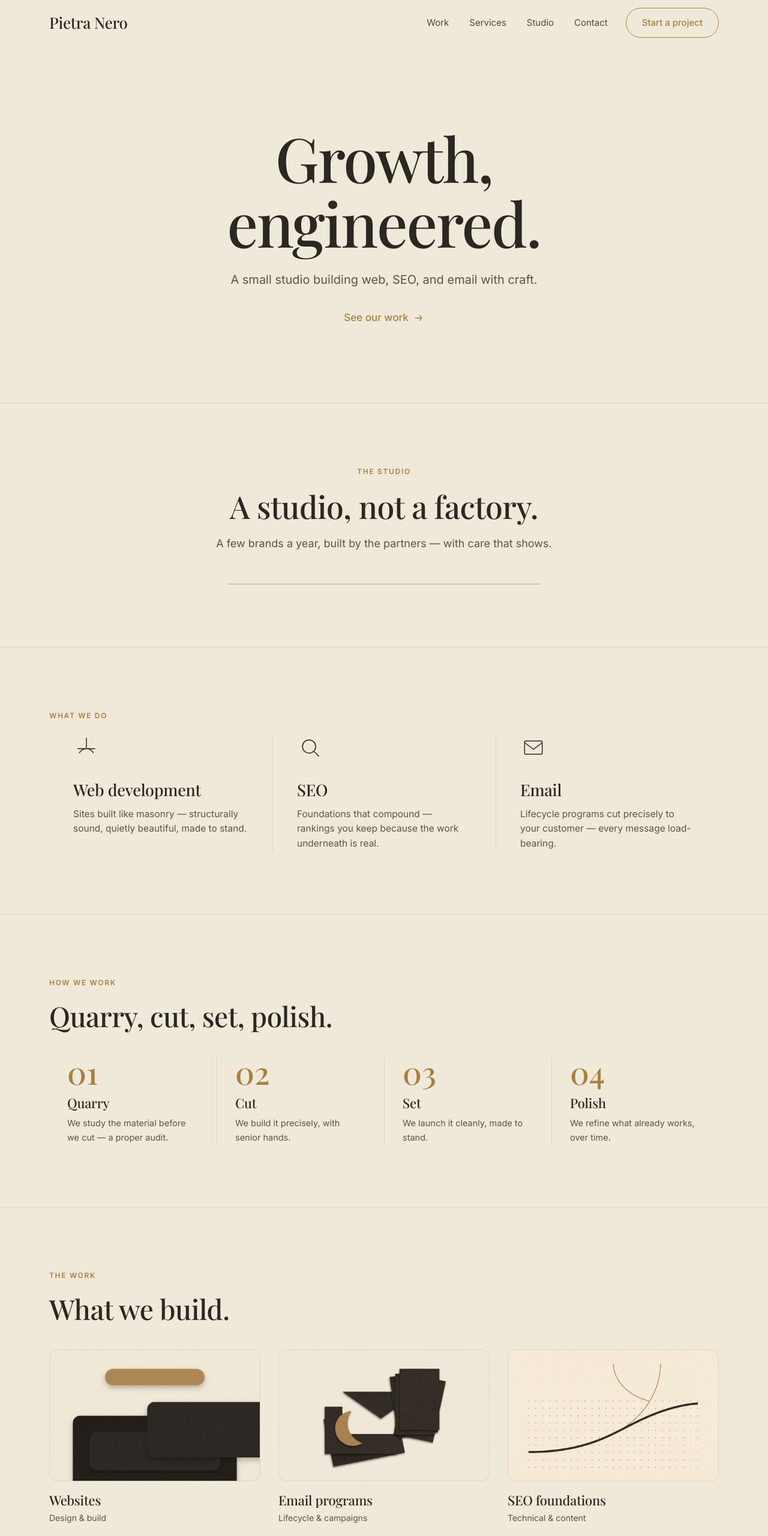
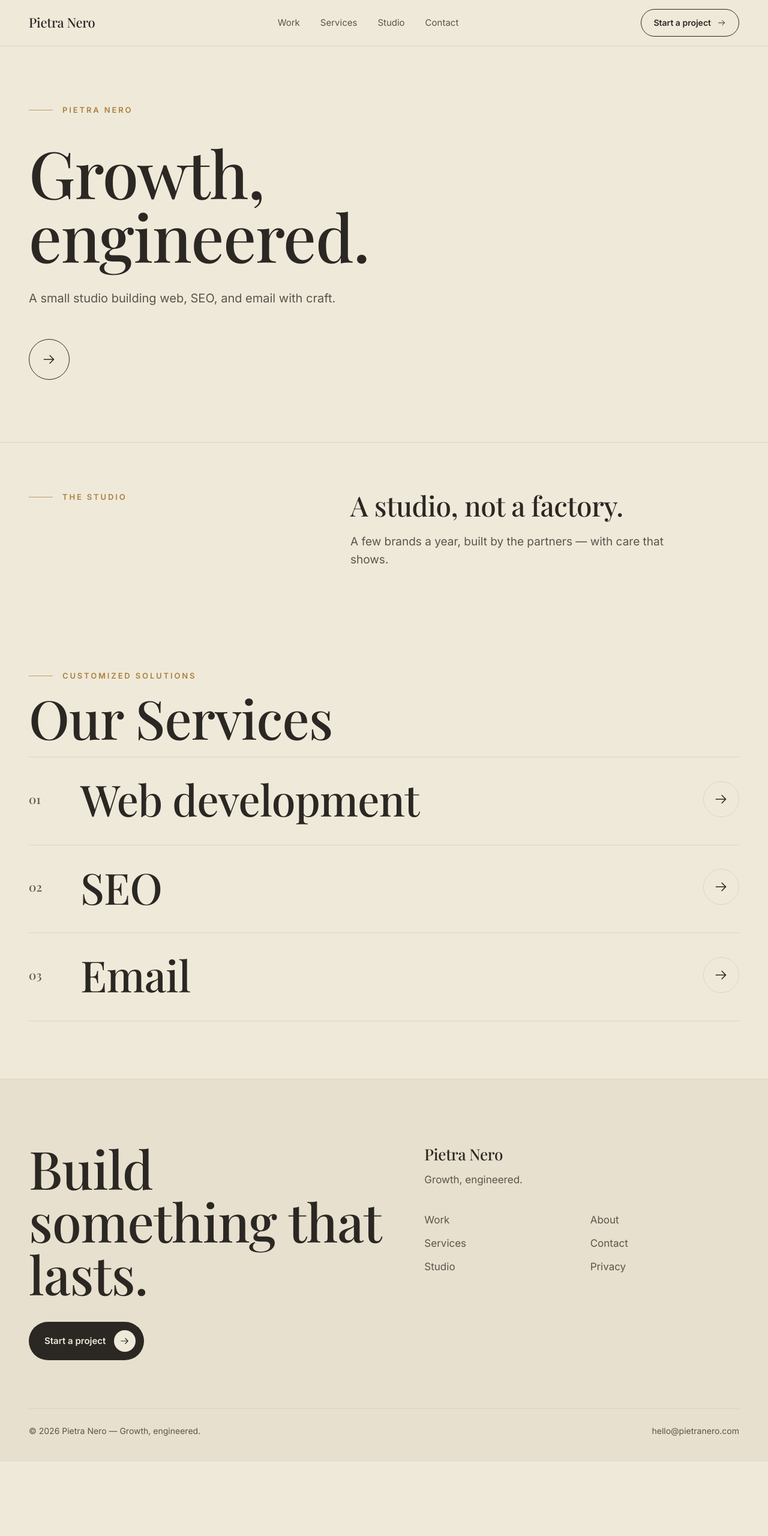
Before and after one commit to concon1616/pietranero-site, a plain HTML site: page index.html in a window 1280 px wide. Shown: the top 2560 px of the page at 60% size. After the commit the page ends 2436 px from the top, so only its background shows below. Drawn offline with nearby package versions, Linux system fonts and the light colour scheme.

Commit message:
Homestead layout: numbered-services hero, honest content (no fabricated logos/testimonials)

```diff
--- a/index.html
+++ b/index.html
@@ -2,11 +2,11 @@
 <html lang="en">
 <head>
 <meta charset="utf-8">
-<meta name="viewport" content="width=device-width, initial-scale=1">
+<meta name="viewport" content="width=device-width,initial-scale=1">
 <title>Pietra Nero — A digital studio built on craft</title>
 <meta name="description" content="Pietra Nero is a small digital studio building web, SEO, and email with craft. A few brands a year, built by the partners.">
 <meta name="theme-color" content="#2B2723">
-<meta property="og:title" content="Pietra Nero — Growth, engineered.">
+<meta property="og:title" content="Pietra Nero - Growth, engineered.">
 <meta property="og:description" content="Pietra Nero is a small digital studio building web, SEO, and email with craft. A few brands a year, built by the partners.">
 <meta property="og:type" content="website">
 <link rel="preconnect" href="https://fonts.googleapis.com">
@@ -14,165 +14,141 @@
 <link href="https://fonts.googleapis.com/css2?family=Playfair+Display:wght@500;600&family=Inter:wght@400;500;600&display=swap" rel="stylesheet">
 <style>
   :root{
-    --ground:#EFE9DA;--ground2:#E7E0CE;--text:#2B2723;--soft:#5A544B;
-    --accent:#A9803A;--line:#B08D57;--rule:#DCD5C4;--kicker:#A9803A;
-    --maxw:1180px;--display:"Playfair Display",Georgia,serif;--body:"Inter",system-ui,sans-serif;
+    --ground:#EFE9DA; --ground2:#E7E0CE; --text:#2B2723; --soft:#5A544B;
+    --accent:#A9803A; --line:#B08D57; --rule:#DCD5C4; --kicker:#A9803A;
+    --display:"Playfair Display",Georgia,serif; --body:"Inter",system-ui,sans-serif;
   }
-  *{box-sizing:border-box}
+  *{box-sizing:border-box;margin:0;padding:0}
   html{scroll-behavior:smooth}
-  body{margin:0;background:var(--ground);color:var(--text);font-family:var(--body);
-    font-size:17px;line-height:1.6;-webkit-font-smoothing:antialiased;text-rendering:optimizeLegibility}
-  .wrap{max-width:var(--maxw);margin:0 auto;padding:0 32px}
-  h1,h2,h3{font-family:var(--display);font-weight:500;line-height:1.05;margin:0;letter-spacing:-.01em}
-  a{color:inherit}
-  .kicker{font-family:var(--body);font-size:12px;font-weight:600;letter-spacing:.14em;
-    text-transform:uppercase;color:var(--kicker);margin:0 0 22px}
-  .sub{color:var(--soft);font-size:18px;max-width:52ch}
-  .btn{display:inline-block;font-family:var(--body);font-weight:500;font-size:15px;
-    padding:12px 26px;border-radius:999px;text-decoration:none;transition:.18s ease}
-  .btn--solid{background:var(--accent);color:#fff}
-  .btn--solid:hover{filter:brightness(1.06)}
-  .btn--ghost{border:1.5px solid var(--accent);color:var(--accent)}
-  .btn--ghost:hover{background:var(--accent);color:#fff;border-color:var(--accent)}
-  .link{color:var(--accent);text-decoration:none;font-weight:500;display:inline-flex;align-items:center;gap:8px}
-  .link:hover{gap:12px}
-  .link svg{transition:transform .18s ease}.link:hover svg{transform:translateX(3px)}
-  section{padding:104px 0}
-  .divide{border-top:1px solid var(--rule)}
-  :focus-visible{outline:2px solid var(--accent);outline-offset:3px;border-radius:3px}
-  header{position:sticky;top:0;z-index:10;background:rgba(239,233,218,.86);
-    backdrop-filter:saturate(1.2) blur(8px);border-bottom:1px solid transparent}
-  header.scrolled{border-bottom-color:var(--rule)}
-  .nav{display:flex;align-items:center;justify-content:space-between;height:76px}
-  .brand{font-family:var(--display);font-size:26px;font-weight:500;letter-spacing:-.01em;text-decoration:none}
-  .nav ul{display:flex;gap:34px;list-style:none;margin:0;padding:0}
-  .nav a.navlink{text-decoration:none;font-size:15px;color:var(--text);opacity:.82}
-  .nav a.navlink:hover{opacity:1}
-  .nav .right{display:flex;align-items:center;gap:30px}
-  .hero{padding:132px 0 128px;text-align:center}
-  .hero h1{font-size:clamp(48px,8vw,104px);letter-spacing:-.02em}
-  .hero .sub{margin:26px auto 34px;font-size:20px;text-align:center}
-  .position{text-align:center}
-  .position h2{font-size:clamp(30px,4.4vw,52px);max-width:22ch;margin:0 auto}
-  .position .sub{margin:20px auto 0;text-align:center}
-  .position .rule{height:1px;background:var(--accent);max-width:520px;margin:52px auto 0;opacity:.65}
-  .cols3{display:grid;grid-template-columns:repeat(3,1fr);margin-top:12px}
-  .svc{padding:0 40px}
-  .svc + .svc{border-left:1px solid var(--rule)}
-  .svc .glyph{width:44px;height:44px;color:var(--text);margin-bottom:26px}
-  .svc h3{font-size:27px;margin-bottom:14px}
-  .svc p{color:var(--soft);margin:0;font-size:15.5px;max-width:34ch}
-  .steps{display:grid;grid-template-columns:repeat(4,1fr);margin-top:44px}
-  .step{padding:0 30px}
-  .step + .step{border-left:1px solid var(--rule)}
-  .step .num{font-family:var(--display);font-size:52px;color:var(--accent);line-height:1;font-weight:400}
-  .step h3{font-size:22px;margin:14px 0 10px}
-  .step p{color:var(--soft);font-size:14.5px;margin:0}
-  .work-grid{display:grid;grid-template-columns:repeat(3,1fr);gap:30px;margin-top:44px}
-  .card .thumb{aspect-ratio:16/10;border-radius:14px;background:radial-gradient(120% 120% at 20% 15%,#E4DAC3 0%,#D8CDB2 55%,#CDC0A2 100%);
-    border:1px solid var(--rule);overflow:hidden}
-  .card .thumb img{width:100%;height:100%;object-fit:cover;display:block}
-  .card h3{font-size:22px;margin:20px 0 4px}
-  .card span{color:var(--soft);font-size:14px}
-  .ppl{display:grid;grid-template-columns:repeat(2,1fr);gap:30px;margin-top:44px;max-width:760px}
-  .person{display:flex;align-items:center;gap:22px}
-  .avatar{width:96px;height:96px;border-radius:50%;flex:0 0 auto;object-fit:cover;
-    object-position:center 22%;background:radial-gradient(80% 80% at 50% 35%,#DED3BC,#CFC3A7);border:1px solid var(--rule);display:block}
-  .person h3{font-size:22px;margin:0 0 2px}
-  .person span{color:var(--soft);font-size:14.5px}
-  .partners .foot{margin-top:38px;color:var(--soft)}
-  .faq h2{font-size:clamp(28px,4vw,46px);margin-bottom:14px}
-  .acc{border-top:1px solid var(--rule);margin-top:34px}
-  .acc details{border-bottom:1px solid var(--rule)}
-  .acc summary{list-style:none;cursor:pointer;display:flex;align-items:center;justify-content:space-between;
-    gap:20px;padding:26px 4px;font-family:var(--display);font-size:23px;font-weight:500}
-  .acc summary::-webkit-details-marker{display:none}
-  .acc summary .pm{color:var(--accent);font-family:var(--body);font-size:26px;line-height:1;
-    transition:transform .2s ease;flex:0 0 auto}
-  .acc details[open] summary .pm{transform:rotate(45deg)}
-  .acc .body{padding:0 4px 26px;color:var(--soft);max-width:64ch;margin-top:-6px}
-  .closing{text-align:center;padding:120px 0 96px}
-  .closing h2{font-size:clamp(38px,6vw,72px)}
-  .closing .btn{margin:34px 0 20px}
-  .closing .email{color:var(--soft);font-size:15px}
-  .closing .email a{color:var(--soft);text-decoration:none;border-bottom:1px solid var(--rule)}
-  footer{background:var(--ground2);border-top:1px solid var(--rule)}
-  .foot-grid{display:grid;grid-template-columns:1.4fr 1fr 1fr auto;gap:30px;align-items:start;padding:56px 0}
-  footer .brand{font-size:24px}
-  .fcol h4{font-family:var(--body);font-size:12px;letter-spacing:.12em;text-transform:uppercase;
-    color:var(--kicker);margin:0 0 16px;font-weight:600}
-  .fcol a{display:block;text-decoration:none;color:var(--text);opacity:.8;font-size:15px;margin-bottom:10px}
-  .fcol a:hover{opacity:1}
-  .legal{border-top:1px solid var(--rule);padding:22px 0;color:var(--soft);font-size:13px;
-    display:flex;justify-content:space-between;flex-wrap:wrap;gap:10px}
-  @media(max-width:860px){
-    section{padding:76px 0}
-    .cols3,.steps,.work-grid,.ppl{grid-template-columns:1fr}
-    .svc{padding:32px 0}.svc + .svc{border-left:0;border-top:1px solid var(--rule)}
-    .step{padding:26px 0}.step + .step{border-left:0;border-top:1px solid var(--rule)}
-    .nav ul,.nav .right .navlink{display:none}
-    .foot-grid{grid-template-columns:1fr 1fr;gap:34px}
-  }
+  body{background:var(--ground);color:var(--text);font-family:var(--body);
+    font-size:17px;line-height:1.6;-webkit-font-smoothing:antialiased;
+    text-rendering:optimizeLegibility}
+  .wrap{max-width:1280px;margin:0 auto;padding:0 48px}
+  a{color:inherit;text-decoration:none}
+  .kicker{display:flex;align-items:center;gap:16px;font-size:13px;font-weight:600;
+    letter-spacing:.22em;text-transform:uppercase;color:var(--kicker)}
+  .kicker::before{content:"";width:40px;height:1px;background:currentColor;opacity:.7}
+  .arw{width:26px;height:26px;display:block}
+
+  /* header */
+  header{position:sticky;top:0;z-index:20;background:rgba(239,233,218,.86);
+    backdrop-filter:saturate(1.2) blur(10px);border-bottom:1px solid var(--rule)}
+  .bar{display:flex;align-items:center;justify-content:space-between;height:76px}
+  .brand{font-family:var(--display);font-weight:500;font-size:22px;
+    letter-spacing:-.01em}
+  nav ul{display:flex;gap:34px;list-style:none}
+  .navlink{font-size:15px;color:var(--soft)}
+  .navlink:hover{color:var(--text)}
+  .cta{display:inline-flex;align-items:center;gap:10px;font-size:14px;font-weight:600;
+    padding:11px 20px;border:1px solid var(--text);border-radius:999px}
+  .cta:hover{background:var(--text);color:var(--ground)}
+  .cta .arw{width:16px;height:16px}
+  @media(max-width:860px){nav{display:none}}
+
+  /* hero */
+  .hero{padding:96px 0 104px}
+  .hero .kicker{margin-bottom:40px}
+  .hero h1{font-family:var(--display);font-weight:500;letter-spacing:-.01em;
+    font-size:clamp(52px,8.5vw,116px);line-height:.98;max-width:12ch}
+  .hero .sub{margin-top:34px;max-width:52ch;font-size:20px;color:var(--soft)}
+  .hero .go{margin-top:52px;display:inline-flex;align-items:center;justify-content:center;
+    width:68px;height:68px;border:1px solid var(--text);border-radius:999px;color:var(--text)}
+  .hero .go:hover{background:var(--accent);border-color:var(--accent);color:#fff}
+
+  /* positioning band */
+  .pos{border-top:1px solid var(--rule);padding:80px 0}
+  .pos .in{display:grid;grid-template-columns:1fr 1.35fr;gap:56px;align-items:start}
+  .pos h2{font-family:var(--display);font-weight:500;letter-spacing:-.01em;
+    font-size:clamp(30px,3.6vw,46px);line-height:1.08}
+  .pos p{font-size:19px;color:var(--soft);max-width:46ch}
+  @media(max-width:860px){.pos .in{grid-template-columns:1fr;gap:22px}}
+
+  /* services - the homestead centerpiece */
+  .svcs{padding:44px 0 96px}
+  .svcs .head{padding:44px 0 20px}
+  .svcs h2{font-family:var(--display);font-weight:500;letter-spacing:-.01em;
+    font-size:clamp(44px,7vw,92px);line-height:1;margin-top:14px}
+  .svc{display:grid;grid-template-columns:64px 1fr 40px;grid-auto-rows:auto;
+    align-items:center;gap:6px 22px;padding:34px 0;border-top:1px solid var(--rule);
+    position:relative}
+  .svc:last-child{border-bottom:1px solid var(--rule)}
+  .svc-n{grid-row:1;font-family:var(--display);font-weight:400;font-size:20px;color:var(--soft)}
+  .svc-t{grid-row:1;grid-column:2;font-family:var(--display);font-weight:500;
+    letter-spacing:-.01em;font-size:clamp(34px,5.6vw,72px);line-height:1}
+  .svc-c{grid-row:2;grid-column:2;font-size:17px;color:var(--soft);max-width:60ch;
+    max-height:0;opacity:0;overflow:hidden;transition:max-height .4s ease,opacity .3s ease,margin .4s ease}
+  .svc:hover .svc-c{max-height:80px;opacity:1;margin-top:12px}
+  .svc-a{grid-row:1;grid-column:3;width:60px;height:60px;border:1px solid var(--rule);
+    border-radius:999px;display:flex;align-items:center;justify-content:center;
+    color:var(--text);transition:.25s;justify-self:end}
+  .svc:hover .svc-a{background:var(--accent);border-color:var(--accent);color:#fff;transform:translateX(4px)}
+  @media(max-width:640px){.svc-a{display:none}.svc{grid-template-columns:48px 1fr}}
+
+  /* footer */
+  footer{background:var(--ground2);border-top:1px solid var(--rule);padding:104px 0 40px}
+  .fgrid{display:grid;grid-template-columns:1.15fr 1fr;gap:56px}
+  footer h2{font-family:var(--display);font-weight:500;letter-spacing:-.01em;
+    font-size:clamp(46px,7vw,88px);line-height:1;max-width:11ch}
+  .pill{margin-top:36px;display:inline-flex;align-items:center;gap:14px;font-size:15px;
+    font-weight:600;padding:14px 14px 14px 26px;border-radius:999px;
+    background:var(--text);color:var(--ground)}
+  .pill .ic{width:36px;height:36px;border-radius:999px;background:var(--ground);
+    color:var(--text);display:flex;align-items:center;justify-content:center}
+  .pill .ic .arw{width:18px;height:18px}
+  .fright{display:flex;flex-direction:column;gap:8px}
+  .fmark{font-family:var(--display);font-weight:500;font-size:26px;letter-spacing:-.01em}
+  .ftag{color:var(--soft);max-width:34ch;margin-bottom:26px}
+  .fcols{display:grid;grid-template-columns:1fr 1fr;gap:28px}
+  .fcols a{display:block;color:var(--soft);padding:6px 0}
+  .fcols a:hover{color:var(--text)}
+  .fbot{margin-top:80px;padding-top:26px;border-top:1px solid var(--rule);
+    display:flex;justify-content:space-between;align-items:center;
+    color:var(--soft);font-size:14px;gap:20px;flex-wrap:wrap}
+  @media(max-width:860px){.fgrid{grid-template-columns:1fr;gap:40px}}
 </style>
 </head>
 <body>
-<header id="hdr"><div class="wrap nav">
+<header><div class="wrap bar">
   <a class="brand" href="#top">Pietra Nero</a>
-  <div class="right"><ul><li><a class="navlink" href="#services">Work</a></li><li><a class="navlink" href="#services">Services</a></li><li><a class="navlink" href="#studio">Studio</a></li><li><a class="navlink" href="#contact">Contact</a></li></ul>
-  <a class="btn btn--ghost" href="#contact">Start a project</a></div>
+  <nav><ul><li><a class="navlink" href="#services">Work</a></li><li><a class="navlink" href="#services">Services</a></li><li><a class="navlink" href="#studio">Studio</a></li><li><a class="navlink" href="#contact">Contact</a></li></ul></nav>
+  <a class="cta" href="#contact">Start a project<svg class="arw" viewBox="0 0 24 24" fill="none" aria-hidden="true"><path d="M4 12h15M13 6l6 6-6 6" stroke="currentColor" stroke-width="1.5" stroke-linecap="round" stroke-linejoin="round"/></svg></a>
 </div></header>
+
 <main id="top">
-  <section class="hero wrap" aria-label="Introduction">
+  <section class="hero"><div class="wrap">
+    <div class="kicker">Pietra Nero</div>
     <h1>Growth,<br>engineered.</h1>
     <p class="sub">A small studio building web, SEO, and email with craft.</p>
-    <a class="link" href="#services">See our work <svg viewBox="0 0 24 24" width="18" height="18" fill="none" stroke="currentColor" stroke-width="1.8"><path d="M4 12h15M13 6l6 6-6 6"/></svg></a>
-  </section>
-  <section class="position divide" aria-label="Positioning"><div class="wrap">
-    <p class="kicker">The studio</p><h2>A studio, not a factory.</h2>
-    <p class="sub">A few brands a year, built by the partners — with care that shows.</p><div class="rule"></div>
+    <a class="go" href="#services" aria-label="See our work"><svg class="arw" viewBox="0 0 24 24" fill="none" aria-hidden="true"><path d="M4 12h15M13 6l6 6-6 6" stroke="currentColor" stroke-width="1.5" stroke-linecap="round" stroke-linejoin="round"/></svg></a>
   </div></section>
-  <section id="services" class="divide" aria-label="What we do"><div class="wrap">
-    <p class="kicker">What we do</p><div class="cols3"><div class="svc"><svg class="glyph" viewBox="0 0 48 48" fill="none" stroke="currentColor" stroke-width="1.6"><path d="M24 6v20M24 26c-6 0-11 4-13 8M24 26c6 0 11 4 13 8M8 26h32"/></svg><h3>Web development</h3><p>Sites built like masonry — structurally sound, quietly beautiful, made to stand.</p></div><div class="svc"><svg class="glyph" viewBox="0 0 48 48" fill="none" stroke="currentColor" stroke-width="1.6"><circle cx="22" cy="22" r="12"/><path d="M31 31l9 9"/></svg><h3>SEO</h3><p>Foundations that compound — rankings you keep because the work underneath is real.</p></div><div class="svc"><svg class="glyph" viewBox="0 0 48 48" fill="none" stroke="currentColor" stroke-width="1.6"><rect x="8" y="12" width="32" height="24" rx="2"/><path d="M8 15l16 12 16-12"/></svg><h3>Email</h3><p>Lifecycle programs cut precisely to your customer — every message load-bearing.</p></div></div>
+
+  <section class="pos"><div class="wrap in">
+    <div class="kicker">The studio</div>
+    <div><h2>A studio, not a factory.</h2><p style="margin-top:20px">A few brands a year, built by the partners — with care that shows.</p></div>
   </div></section>
-  <section class="divide" aria-label="How we work"><div class="wrap">
-    <p class="kicker">How we work</p>
-    <h2 style="font-size:clamp(28px,4vw,46px)">Quarry, cut, set, polish.</h2>
-    <div class="steps"><div class="step"><div class="num">01</div><h3>Quarry</h3><p>We study the material before we cut — a proper audit.</p></div><div class="step"><div class="num">02</div><h3>Cut</h3><p>We build it precisely, with senior hands.</p></div><div class="step"><div class="num">03</div><h3>Set</h3><p>We launch it cleanly, made to stand.</p></div><div class="step"><div class="num">04</div><h3>Polish</h3><p>We refine what already works, over time.</p></div></div>
-  </div></section>
-  <section class="divide" aria-label="The work"><div class="wrap">
-    <p class="kicker">The work</p>
-    <h2 style="font-size:clamp(28px,4vw,46px)">What we build.</h2>
-    <div class="work-grid"><div class="card"><div class="thumb"><img src="assets/work-1.jpg" alt="Websites — Design &amp; build" loading="lazy"></div><h3>Websites</h3><span>Design &amp; build</span></div><div class="card"><div class="thumb"><img src="assets/work-2.jpg" alt="Email programs — Lifecycle &amp; campaigns" loading="lazy"></div><h3>Email programs</h3><span>Lifecycle &amp; campaigns</span></div><div class="card"><div class="thumb"><img src="assets/work-3.jpg" alt="SEO foundations — Technical &amp; content" loading="lazy"></div><h3>SEO foundations</h3><span>Technical &amp; content</span></div></div>
-  </div></section>
-  <section id="studio" class="partners divide" aria-label="Who you work with"><div class="wrap">
-    <p class="kicker">Who you work with</p>
-    <h2 style="font-size:clamp(28px,4vw,46px)">You work with the partners. Every time.</h2>
-    <div class="ppl"><div class="person"><img class="avatar" src="assets/team-1.jpg" alt="Marco Neri, Founder" loading="lazy"><div><h3>Marco Neri</h3><span>Founder</span></div></div><div class="person"><img class="avatar" src="assets/team-2.jpg" alt="Elena Ricci, Partner" loading="lazy"><div><h3>Elena Ricci</h3><span>Partner</span></div></div></div>
-    <p class="foot">The partners are on your project from the first sketch to the last detail.</p>
-  </div></section>
-  <section class="faq divide" aria-label="FAQ"><div class="wrap">
-    <p class="kicker">Good questions</p><h2>The things people ask.</h2>
-    <div class="acc"><details><summary>Do you work with our platform?<span class="pm">+</span></summary><div class="body">Almost certainly. We work across the common website, email, and commerce platforms, and we'll tell you plainly if something isn't a good fit.</div></details><details><summary>How do you price?<span class="pm">+</span></summary><div class="body">Fixed-scope projects and monthly retainers, quoted up front. No surprise invoices.</div></details><details><summary>How many projects do you take on?<span class="pm">+</span></summary><div class="body">Deliberately few, so the partners stay on your project rather than handing it off.</div></details><details><summary>What does a typical timeline look like?<span class="pm">+</span></summary><div class="body">Most builds run four to twelve weeks to launch, then an ongoing refine cycle.</div></details></div>
-  </div></section>
-  <section id="contact" class="closing divide" aria-label="Contact"><div class="wrap">
-    <h2>Build something that lasts.</h2>
-    <a class="btn btn--ghost" href="mailto:hello@pietranero.com">Start a project</a>
-    <p class="email"><a href="mailto:hello@pietranero.com">hello@pietranero.com</a></p>
+
+  <section class="svcs" id="services"><div class="wrap">
+    <div class="head"><div class="kicker">Customized solutions</div><h2>Our Services</h2></div>
+    <a class="svc" href="#contact"><span class="svc-n">01</span><span class="svc-t">Web development</span><span class="svc-c">Sites built like masonry — structurally sound, quietly beautiful, made to stand.</span><span class="svc-a"><svg class="arw" viewBox="0 0 24 24" fill="none" aria-hidden="true"><path d="M4 12h15M13 6l6 6-6 6" stroke="currentColor" stroke-width="1.5" stroke-linecap="round" stroke-linejoin="round"/></svg></span></a><a class="svc" href="#contact"><span class="svc-n">02</span><span class="svc-t">SEO</span><span class="svc-c">Foundations that compound — rankings you keep because the work underneath is real.</span><span class="svc-a"><svg class="arw" viewBox="0 0 24 24" fill="none" aria-hidden="true"><path d="M4 12h15M13 6l6 6-6 6" stroke="currentColor" stroke-width="1.5" stroke-linecap="round" stroke-linejoin="round"/></svg></span></a><a class="svc" href="#contact"><span class="svc-n">03</span><span class="svc-t">Email</span><span class="svc-c">Lifecycle programs cut precisely to your customer — every message load-bearing.</span><span class="svc-a"><svg class="arw" viewBox="0 0 24 24" fill="none" aria-hidden="true"><path d="M4 12h15M13 6l6 6-6 6" stroke="currentColor" stroke-width="1.5" stroke-linecap="round" stroke-linejoin="round"/></svg></span></a>
   </div></section>
 </main>
-<footer>
-  <div class="wrap foot-grid">
-    <a class="brand" href="#top">Pietra Nero</a>
-    <div class="fcol"><h4>Studio</h4><a href="#services">Work</a><a href="#services">Services</a><a href="#studio">Studio</a></div>
-    <div class="fcol"><h4>More</h4><a href="#studio">About</a><a href="#contact">Contact</a><a href="#">Privacy</a></div>
-    <a class="btn btn--ghost" href="#contact">Start a project</a>
+
+<footer id="contact"><div class="wrap">
+  <div class="fgrid">
+    <div>
+      <h2>Build something that lasts.</h2>
+      <a class="pill" href="mailto:hello@pietranero.com">Start a project<span class="ic"><svg class="arw" viewBox="0 0 24 24" fill="none" aria-hidden="true"><path d="M4 12h15M13 6l6 6-6 6" stroke="currentColor" stroke-width="1.5" stroke-linecap="round" stroke-linejoin="round"/></svg></span></a>
+    </div>
+    <div class="fright">
+      <div class="fmark">Pietra Nero</div>
+      <p class="ftag">Growth, engineered.</p>
+      <div class="fcols">
+        <div><a href="#services">Work</a><a href="#services">Services</a><a href="#studio">Studio</a></div>
+        <div><a href="#studio">About</a><a href="#contact">Contact</a><a href="#">Privacy</a></div>
+      </div>
+    </div>
   </div>
-  <div class="wrap legal"><span>Pietra Nero — Growth, engineered.</span><span>&copy; 2026 Pietra Nero</span></div>
-</footer>
-<script>
-  var hdr=document.getElementById('hdr');
-  var f=function(){hdr.classList.toggle('scrolled',window.scrollY>8)};f();
-  window.addEventListener('scroll',f,{passive:true});
-</script>
+  <div class="fbot"><span>&copy; 2026 Pietra Nero — Growth, engineered.</span><span>hello@pietranero.com</span></div>
+</div></footer>
 </body>
 </html>
```
